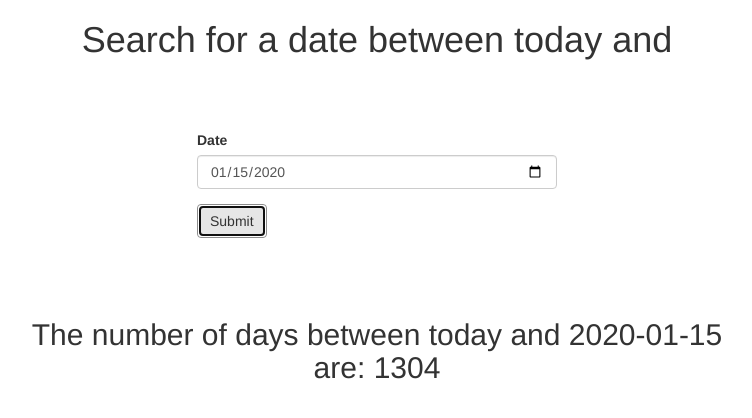
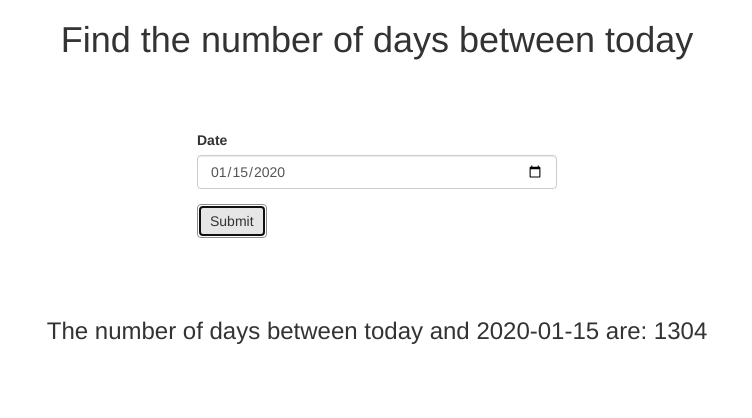
Before and after one commit to ejanow/days-between, a website: page index.html in a window 1280 px wide. Both pictures are taken after typing "2020-01-15" into the empty fields and a click on the button "Submit". Shown: the whole page, without its empty margins (263-1015 px from the left). Drawn offline with Linux system fonts and the light colour scheme.

Commit message:
final cleanup

```diff
--- a/css/style.css
+++ b/css/style.css
@@ -1,7 +1,11 @@
+html, body {
+  height: 100%;
+}
+
 .spacer {
   margin-bottom: 60px;
 }
 
-h1, h2 {
+h1, h2, h3 {
   text-align: center;
 }
--- a/index.html
+++ b/index.html
@@ -1,6 +1,7 @@
 <!DOCTYPE html>
 <html>
 <head>
+  <title>Days Between Today</title>
   <link type="text/css" rel="stylesheet" href="vendor/bootstrap/dist/css/bootstrap.css">
   <link type="text/css" rel="stylesheet" href="css/style.css">
 </head>
@@ -8,9 +9,10 @@
 <body>
 
   <div class="container">
+
     <div class="row">
       <div class="col-md-8 col-md-offset-2">
-        <h1>Search for a date between today and</h1>
+        <h1>Find the number of days between today</h1>
       </div>
     </div>
 
@@ -33,11 +35,9 @@
 
       <div class="row">
         <div class="col-md-8 col-md-offset-2">
-          <h2 id="result"><span id="dateSearched"></span><span></span id="numDays"></h1>
+          <h3 id="result"><span id="dateSearched"></span><span></span id="numDays"></h3>
         </div>
       </div>
-
-
 
     </div>
 
--- a/js/app.js
+++ b/js/app.js
@@ -8,13 +8,15 @@ $(document).ready(function(){
     var inpt = $('input[name=date]').val();
     var inptInMS = new Date(inpt).getTime();
 
-    var daysBetween = Math.ceil((inptInMS - today) / MS_IN_DAY);
+    var daysBetween = Math.abs(Math.ceil((inptInMS - today) / MS_IN_DAY));
 
     var plural;
     daysBetween > 1 ? plural = ' are: ' : plural = ' is: ';
 
-    var result = "The number of days between today and "
-                 + inpt + plural + daysBetween;
-    $('h2#result').text(result);
+    var result = "The number of days between today and " +
+                 inpt + plural + daysBetween;
+    $('h3#result').text(result);
+
   });
+
 });
```
Also changed, not shown: bower.json (added, +15 -0 lines).
